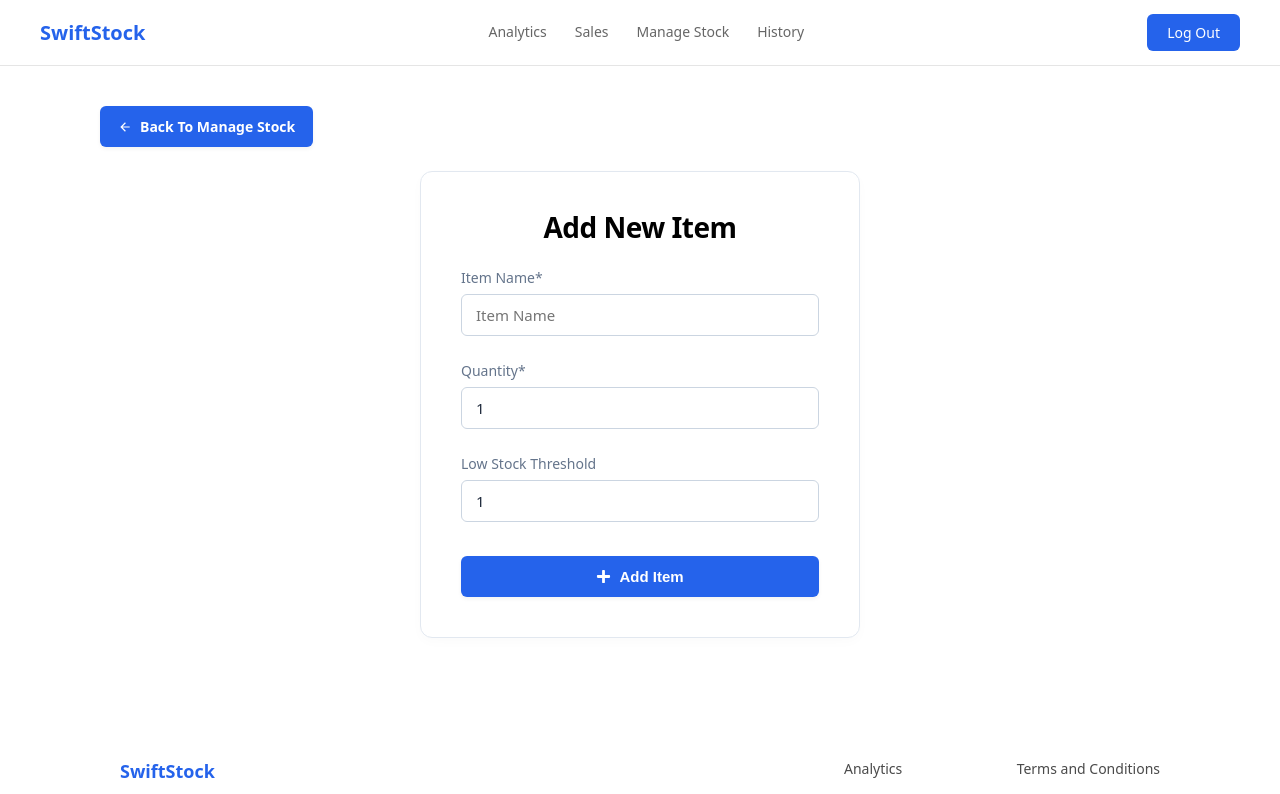
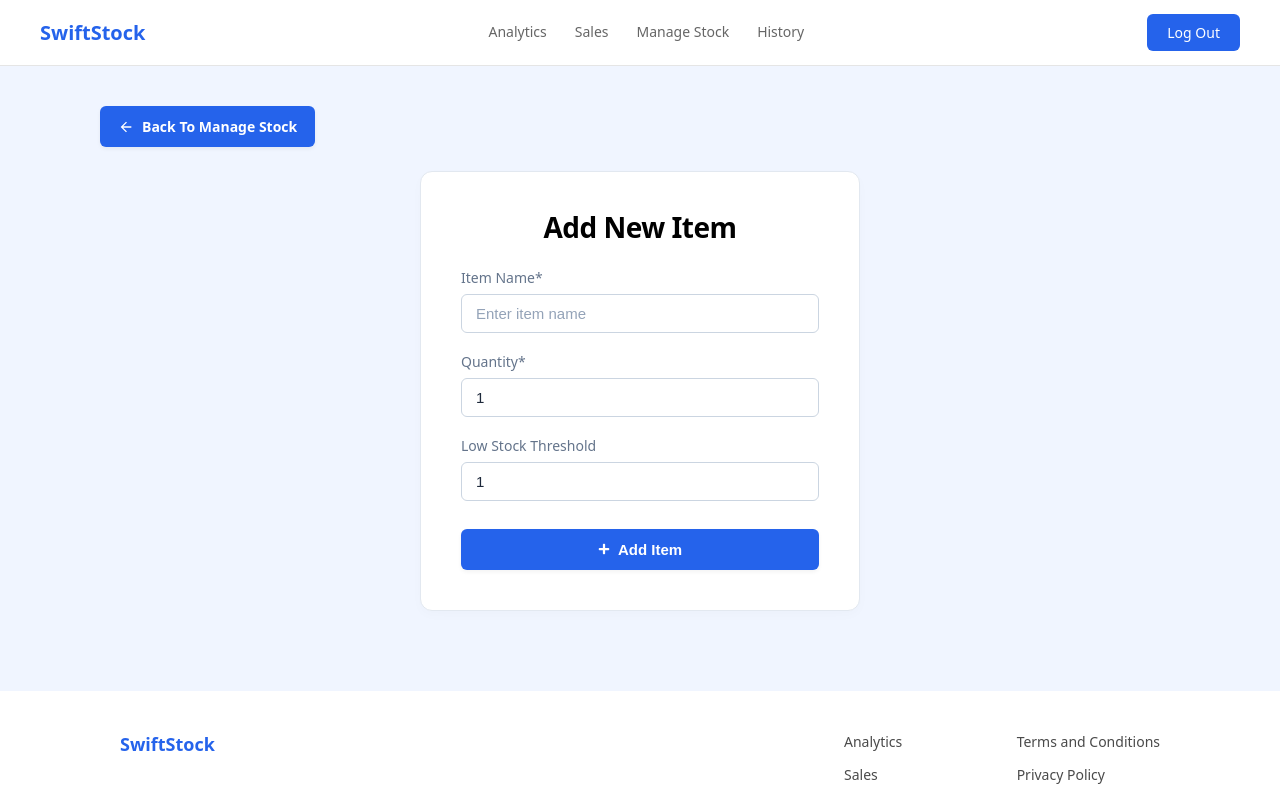
Before and after one commit to MichaelCM7/SwiftStocKE, a React app in the folder frontend/: page /AddNewItem in a window 1280 px wide. Shown: the top 794 px of the page. Built offline with nearby package versions, Linux system fonts and the light colour scheme; the HTML template or start-up script is replaced by a standard one.

Commit message:
add new item page styling

```diff
--- a/frontend/src/pages/ManageStock/AddNewItem/AddNewItem.css
+++ b/frontend/src/pages/ManageStock/AddNewItem/AddNewItem.css
@@ -1,97 +1,27 @@
-/* AddNewItem.css */
-
 .sales-page-container {
+  position: absolute;
+  top: 0;
+  left: 0;
+  width: 100%;
+  min-height: 100vh;
   display: flex;
   flex-direction: column;
-  min-height: 100vh;
-  background-color: #fafafa;
-  color: #1a1a1a;
-  font-family: -apple-system, BlinkMacSystemFont, "Segoe UI", Roboto, "Helvetica Neue", Arial, sans-serif;
+  background-color: #ffffff;
+  color: #1e293b;
+  font-family: var(--sans);
   box-sizing: border-box;
 }
 
-/* Header Styles */
-.sales-header {
-  display: flex;
-  justify-content: space-between;
-  align-items: center;
-  padding: 18px 40px;
-  border-bottom: 1px solid #e5e5e5;
-  background-color: #ffffff;
+/* Main background wrapper matching your stock layout system */
+.sales-main-wrapper {
+  flex: 1;
+  width: 100%;
+  background-color: #f0f5ff;
+  box-sizing: border-box;
 }
 
-.header-logo-container {
-  display: flex;
-  align-items: center;
-  gap: 10px;
-  text-decoration: none;
-  color: inherit;
-}
-
-.header-logo-icon {
-  width: 24px;
-  height: 24px;
-  color: #333333;
-}
-
-.project-name {
-  font-weight: 600;
-  font-size: 16px;
-  color: #1a1a1a;
-}
-
-.sales-nav {
-  display: flex;
-  gap: 28px;
-}
-
-.nav-item {
-  color: #666666;
-  text-decoration: none;
-  font-size: 14px;
-  font-weight: 500;
-  padding: 6px 0;
-  border-bottom: 2px solid transparent;
-  transition: all 0.2s ease;
-}
-
-.nav-item:hover {
-  color: #1a1a1a;
-}
-
-.nav-item.active {
-  color: #1a1a1a;
-  font-weight: 600;
-  border-bottom-color: #1a1a1a;
-}
-
-.header-buttons {
-  display: flex;
-  align-items: center;
-}
-
-.btn-logout {
-  background-color: #1a1a1a;
-  color: #ffffff;
-  text-decoration: none;
-  font-size: 13px;
-  font-weight: 500;
-  padding: 8px 16px;
-  border-radius: 6px;
-  transition: background-color 0.2s ease, transform 0.1s ease;
-}
-
-.btn-logout:hover {
-  background-color: #333333;
-}
-
-.btn-logout:active {
-  transform: scale(0.98);
-}
-
-/* Main Content Area */
+/* Center column positioning grid */
 .sales-main {
-  flex: 1;
   max-width: 1120px;
   width: 100%;
   margin: 0 auto;
@@ -99,288 +29,156 @@
   box-sizing: border-box;
 }
 
+/* Structural top bar spacing */
 .sales-title-bar-id {
   display: flex;
-  flex-direction: column;
-  align-items: flex-start;
-  gap: 16px;
-  margin-bottom: 32px;
-  text-align: left;
+  justify-content: flex-start;
+  margin-bottom: 24px;
 }
 
+/* Navigation button anchored to branding blue style with zero interactive animations */
 .btn-back-sales {
   display: inline-flex;
   align-items: center;
   gap: 8px;
-  background-color: #1a1a1a;
-  color: #ffffff;
+  background-color: #2563eb !important;
+  color: #ffffff !important;
   padding: 10px 18px;
   font-size: 14px;
   font-weight: 600;
   text-decoration: none;
   border-radius: 6px;
   box-shadow: 0 2px 4px rgba(0, 0, 0, 0.05);
-  transition: all 0.2s cubic-bezier(0.4, 0, 0.2, 1);
+
+  /* Animation block killers */
+  transition: none !important;
+  transform: none !important;
+  animation: none !important;
 }
 
 .btn-back-sales:hover {
-  background-color: #333333;
-  transform: translateX(-3px);
+  background-color: #1d4ed8 !important;
+  transform: none !important;
 }
 
 .btn-back-sales:active {
-  transform: translateX(0);
+  transform: none !important;
 }
 
-.btn-icon-back {
-  width: 16px;
-  height: 16px;
-  stroke: currentColor;
-  transition: transform 0.2s ease;
-}
-
-.btn-back-sales:hover .btn-icon-back {
-  transform: translateX(-2px);
-}
-
-/* Form Layout styles */
+/* Middle form align wrapper */
 .centered-form-wrapper {
   display: flex;
   justify-content: center;
+  align-items: center;
+  width: 100%;
   margin-top: 16px;
 }
 
+/* Formal panel container styled matching your entry components */
 .form-card {
-  background: #ffffff;
-  border: 1px solid #e5e5e5;
-  border-radius: 8px;
+  background-color: #ffffff;
   padding: 40px;
-  max-width: 480px;
+  border-radius: 12px;
+  border: 1px solid #e2e8f0;
   width: 100%;
-  box-shadow: 0 4px 12px rgba(0, 0, 0, 0.02);
-  text-align: left;
+  max-width: 440px;
+  display: flex;
+  flex-direction: column;
+  box-sizing: border-box;
 }
 
 .form-title {
   font-size: 28px;
   font-weight: 700;
-  color: #1a1a1a;
-  margin: 0 0 32px 0;
-  letter-spacing: -0.5px;
+  color: #000000;
+  margin: 0 0 24px 0;
   text-align: center;
 }
 
 .add-item-form {
   display: flex;
   flex-direction: column;
-  gap: 24px;
+  gap: 18px;
+  text-align: left;
 }
 
 .form-group {
   display: flex;
   flex-direction: column;
-  gap: 8px;
+  gap: 6px;
 }
 
 .form-label {
-  font-size: 13px;
-  font-weight: 600;
-  color: #666666;
+  font-size: 14px;
+  font-weight: 500;
+  color: #64748b;
 }
 
-.form-select {
+/* Shared input system fields mapped safely from signin styles */
+.form-input-field {
   width: 100%;
-  padding: 12px 16px;
-  font-size: 14px;
-  font-family: inherit;
-  color: #1a1a1a;
-  background-color: #fafafa;
-  border: 1px solid #e5e5e5;
+  padding: 10px 14px;
+  font-size: 15px;
+  border: 1px solid #cbd5e1;
   border-radius: 6px;
-  appearance: none;
-  cursor: pointer;
+  outline: none;
+  background-color: #ffffff;
+  color: #1e293b;
   box-sizing: border-box;
-  transition: all 0.2s ease;
+
+  /* Animation block killers */
+  transition: none !important;
 }
 
-.form-select:focus {
-  outline: none;
-  border-color: #1a1a1a;
-  background-color: #ffffff;
-  box-shadow: 0 0 0 3px rgba(26, 26, 26, 0.05);
+.form-input-field:focus {
+  border-color: #2563eb;
+  box-shadow: 0 0 0 3px rgba(37, 99, 235, 0.1);
 }
 
-.form-select:invalid,
-.form-select option[value=""] {
-  color: #888888;
+.form-input-field::placeholder {
+  color: #94a3b8;
 }
 
+/* Action submission control block tied with branding blue style colors */
 .btn-submit-item {
   display: inline-flex;
   align-items: center;
   justify-content: center;
   gap: 8px;
-  background-color: #1a1a1a;
+  background-color: #2563eb;
   color: #ffffff;
   padding: 12px;
-  font-size: 14px;
+  font-size: 15px;
   font-weight: 600;
   border: none;
   border-radius: 6px;
   cursor: pointer;
-  transition: all 0.2s cubic-bezier(0.4, 0, 0.2, 1);
-  box-shadow: 0 2px 4px rgba(0, 0, 0, 0.05);
-  margin-top: 8px;
+  margin-top: 10px;
+  box-sizing: border-box;
+
+  /* Animation block killers */
+  transition: none !important;
+  transform: none !important;
+  animation: none !important;
 }
 
 .btn-submit-item:hover {
-  background-color: #333333;
-  transform: translateY(-1px);
+  background-color: #1d4ed8;
+  transform: none !important;
 }
 
 .btn-submit-item:active {
-  transform: translateY(0);
+  background-color: #1e40af;
+  transform: none !important;
 }
 
-.btn-icon-plus {
-  width: 16px;
-  height: 16px;
-  stroke: currentColor;
-}
-
-/* Footer Styles */
-.sales-footer {
-  background-color: #e5e5e5;
-  color: #4a4a4a;
-  padding: 40px 40px 24px;
-  font-size: 14px;
-  border-top: 1px solid #dcdcdc;
-}
-
-.footer-top {
-  display: flex;
-  justify-content: space-between;
-  align-items: flex-start;
-  flex-wrap: wrap;
-  gap: 40px;
-  max-width: 1040px;
-  margin: 0 auto;
-  padding-bottom: 30px;
-}
-
-.footer-brand {
-  display: flex;
-  flex-direction: column;
-  align-items: flex-start;
-  gap: 16px;
-}
-
-.footer-logo-icon {
-  width: 48px;
-  height: 48px;
-  color: #333333;
-}
-
-.footer-website-name {
-  font-weight: 700;
-  font-size: 16px;
-  color: #1a1a1a;
-}
-
-.footer-links-container {
-  display: flex;
-  gap: 80px;
-}
-
-.footer-links-column {
-  display: flex;
-  flex-direction: column;
-  gap: 12px;
-  text-align: left;
-}
-
-.footer-links-column a {
-  color: #4a4a4a;
-  text-decoration: none;
-  font-weight: 500;
-  transition: color 0.2s;
-}
-
-.footer-links-column a:hover {
-  color: #1a1a1a;
-}
-
-.footer-bottom {
-  border-top: 1px solid #d1d1d1;
-  padding-top: 20px;
-  text-align: center;
-  max-width: 1040px;
-  margin: 0 auto;
-}
-
-.footer-bottom p {
-  font-size: 12px;
-  color: #666666;
-  font-weight: 600;
-  margin: 0;
-}
-
-/* Animations */
-.fade-in {
-  animation: fadeIn 0.4s cubic-bezier(0.4, 0, 0.2, 1) forwards;
-}
-
-@keyframes fadeIn {
-  from {
-    opacity: 0;
-    transform: translateY(10px);
-  }
-
-  to {
-    opacity: 1;
-    transform: translateY(0);
-  }
-}
-
-/* Responsive Styles */
-@media (max-width: 768px) {
-  .sales-header {
-    padding: 16px 20px;
-    flex-direction: column;
-    gap: 16px;
-  }
-
-  .sales-nav {
-    gap: 16px;
-  }
-
-  .sales-title-bar-id {
-    align-items: flex-start;
-    gap: 12px;
+/* Responsive breakpoint configurations */
+@media (max-width: 480px) {
+  .sales-main {
+    padding: 20px 14px 60px;
   }
 
   .form-card {
     padding: 24px;
   }
-
-  .footer-top {
-    flex-direction: column;
-    align-items: center;
-    text-align: center;
-    gap: 30px;
-  }
-
-  .footer-brand {
-    align-items: center;
-  }
-
-  .footer-links-container {
-    gap: 40px;
-    width: 100%;
-    justify-content: space-around;
-  }
-
-  .footer-links-column {
-    align-items: center;
-  }
 }
--- a/frontend/src/pages/ManageStock/AddNewItem/AddNewItem.jsx
+++ b/frontend/src/pages/ManageStock/AddNewItem/AddNewItem.jsx
@@ -8,23 +8,25 @@ import { IoMdArrowBack } from "react-icons/io";
 import { FaPlus } from "react-icons/fa";
 
 export function AddNewItem({ isAuthorized, setIsAuthorized }) {
+  // Enforce validation rules during layout processing cycles
   useEffect(() => {
     setIsAuthorized(true);
-  }, []);
+  }, [setIsAuthorized]);
 
   const navigate = useNavigate();
   const [itemName, setItemName] = useState('');
   const [quantity, setQuantity] = useState(1);
   const [threshold, setThreshold] = useState(1);
 
-  const handleSubmit = async (event) => {
+  const handleAddItemSubmit = async (event) => {
     event.preventDefault();
+    if (!itemName.trim()) return;
 
     try {
-      const response = await axios.post("api/products/add-item", {
-        itemName: itemName,
-        quantity: quantity,
-        lowStockThreshold: threshold
+      await axios.post("api/products/add-item", {
+        itemName: itemName.trim(),
+        quantity: Number(quantity),
+        lowStockThreshold: Number(threshold)
       });
     } catch (error) {
       console.error("Error adding item:", error);
@@ -35,30 +37,30 @@ export function AddNewItem({ isAuthorized, setIsAuthorized }) {
 
   return (
     <div className="sales-page-container">
-      {/* Header */}
       <Header isAuthorized={isAuthorized} />
 
-      {/* Main Content Area */}
+      <div className="sales-main-wrapper">
         <main className="sales-main">
           <div className="sales-title-bar-id">
             <Link to="/ManageStock" className="btn-back-sales">
-            <IoMdArrowBack /> Back To Manage Stock
+              <IoMdArrowBack size={16} /> Back To Manage Stock
             </Link>
           </div>
 
-        <div className="centered-form-wrapper fade-in">
+          <div className="centered-form-wrapper">
             <div className="form-card">
               <h1 className="form-title">Add New Item</h1>
-            <form onSubmit={handleSubmit} className="add-item-form">
+
+              <form onSubmit={handleAddItemSubmit} className="add-item-form">
                 <div className="form-group">
                   <label htmlFor="itemName" className="form-label">Item Name*</label>
                   <input
-                  id='itemName'
-                  type='text'
+                    id="itemName"
+                    type="text"
                     value={itemName}
                     onChange={(e) => setItemName(e.target.value)}
-                  placeholder='Item Name'
-                  className='form-select'
+                    placeholder="Enter item name"
+                    className="form-input-field"
                     required
                   />
                 </div>
@@ -66,12 +68,13 @@ export function AddNewItem({ isAuthorized, setIsAuthorized }) {
                 <div className="form-group">
                   <label htmlFor="quantity" className="form-label">Quantity*</label>
                   <input
-                  id='quantity'
-                  type='number'
+                    id="quantity"
+                    type="number"
+                    min="1"
                     value={quantity}
                     onChange={(e) => setQuantity(e.target.value)}
-                  placeholder='Quantity'
-                  className='form-select'
+                    placeholder="Enter baseline quantity"
+                    className="form-input-field"
                     required
                   />
                 </div>
@@ -79,25 +82,26 @@ export function AddNewItem({ isAuthorized, setIsAuthorized }) {
                 <div className="form-group">
                   <label htmlFor="threshold" className="form-label">Low Stock Threshold</label>
                   <input
-                  id='threshold'
-                  type='number'
+                    id="threshold"
+                    type="number"
+                    min="1"
                     value={threshold}
                     onChange={(e) => setThreshold(e.target.value)}
-                  placeholder='Low Stock Threshold'
-                  className='form-select'
+                    placeholder="Enter alert limit threshold"
+                    className="form-input-field"
                     required
                   />
                 </div>
 
                 <button type="submit" className="btn-submit-item">
-                <FaPlus /> Add Item
+                  <FaPlus size={12} /> Add Item
                 </button>
               </form>
             </div>
           </div>
         </main>
+      </div>
 
-      {/* Footer */}
       <Footer isAuthorized={isAuthorized} />
     </div>
   );
```
Lines whose indentation alone changed are shown as unchanged.
